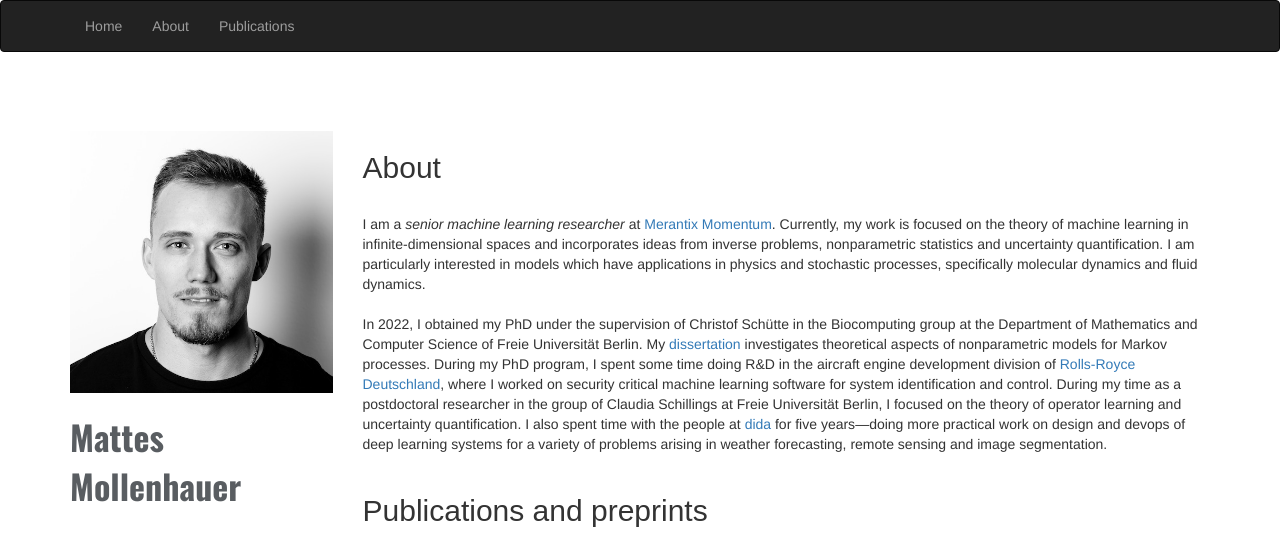
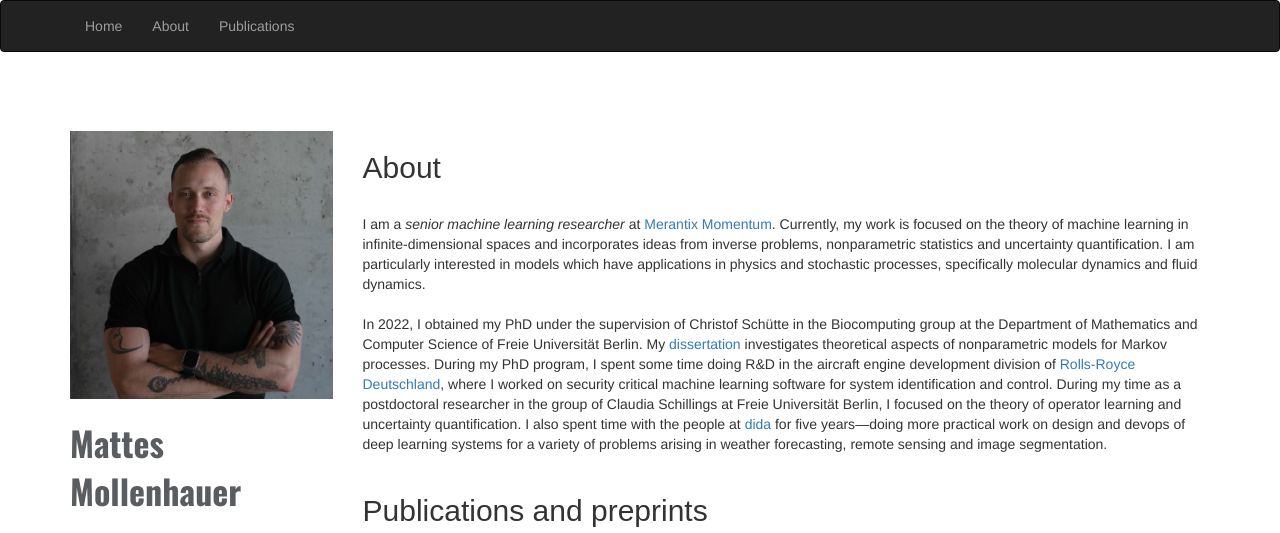
Before and after one commit to mollenhauerm/mollenhauerm.github.io, a plain HTML site: page index.html in a window 1280 px wide. Shown: the top 533 px of the page. Drawn offline with nearby package versions, Linux system fonts and the light colour scheme.

Commit message:
update profile photo

```diff
--- a/index.html
+++ b/index.html
@@ -44,7 +44,7 @@
     <div class="col-md-3">
     <!-- Image -->
     <!--<div class="col-md-3" style="height: 100vh;">-->
-        <img class="img-responsive" src="img/profile.jpg" height="300" width="300" alt=""><br>
+        <img class="img-responsive" src="img/profile01.jpg" height="300" width="300" alt=""><br>
 
         <div style="font-family:'Oswald',sans-serif; font-size: 34px;">
         <a style="color:#595d61;" href="index.html"><b>Mattes Mollenhauer</b></a>
```
Also changed, not shown: img/profile01.jpg (added).
